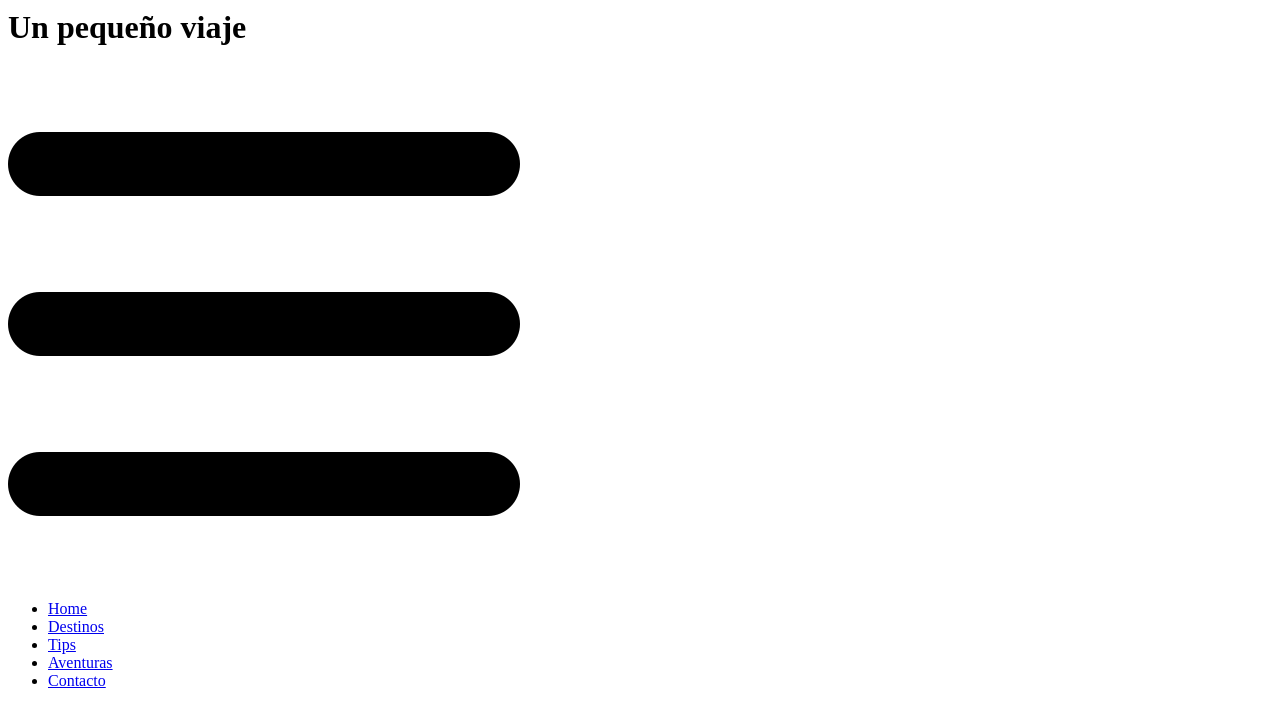
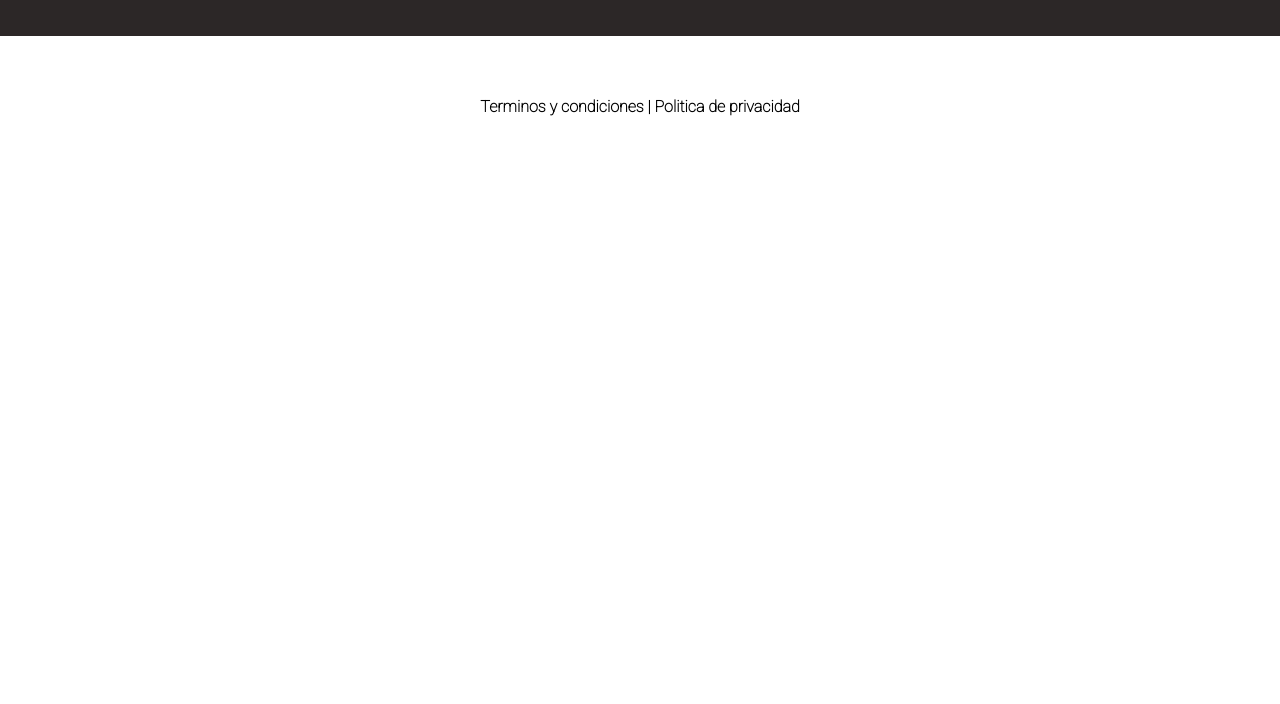
Before and after one commit to LeonardoAntezana/Blog-de-viaje, a plain HTML site: page rutas/aventuras.html in a window 1280 px wide. Shown: the part 1052-1756 px from the top of the page. After the commit the page ends 1183 px from the top, so only its background shows below. Drawn offline with Linux system fonts and the light colour scheme; the site is published under a folder, as on GitHub Pages, so addresses that start at the root find nothing.

Commit message:
Corrigiendo otra vez rutas

```diff
--- a/rutas/aventuras.html
+++ b/rutas/aventuras.html
@@ -7,7 +7,7 @@
     <link rel="preconnect" href="https://fonts.googleapis.com">
     <link rel="preconnect" href="https://fonts.gstatic.com" crossorigin>
     <link href="https://fonts.googleapis.com/css2?family=Roboto:wght@100&display=swap" rel="stylesheet">
-    <link rel="stylesheet" href="/estilos.css">
+    <link rel="stylesheet" href="../estilos.css">
     <title>Aventuras</title>
 </head>
 <body>
--- a/rutas/destinos.html
+++ b/rutas/destinos.html
@@ -7,7 +7,7 @@
     <link rel="preconnect" href="https://fonts.googleapis.com">
     <link rel="preconnect" href="https://fonts.gstatic.com" crossorigin>
     <link href="https://fonts.googleapis.com/css2?family=Roboto:wght@100&display=swap" rel="stylesheet">
-    <link rel="stylesheet" href="/estilos.css">
+    <link rel="stylesheet" href="../estilos.css">
     <title>Destinos</title>
 </head>
 <body>
```
Also changed, not shown: rutas/form-contacto.html (+1 -1 lines), rutas/tips.html (+1 -1 lines).
